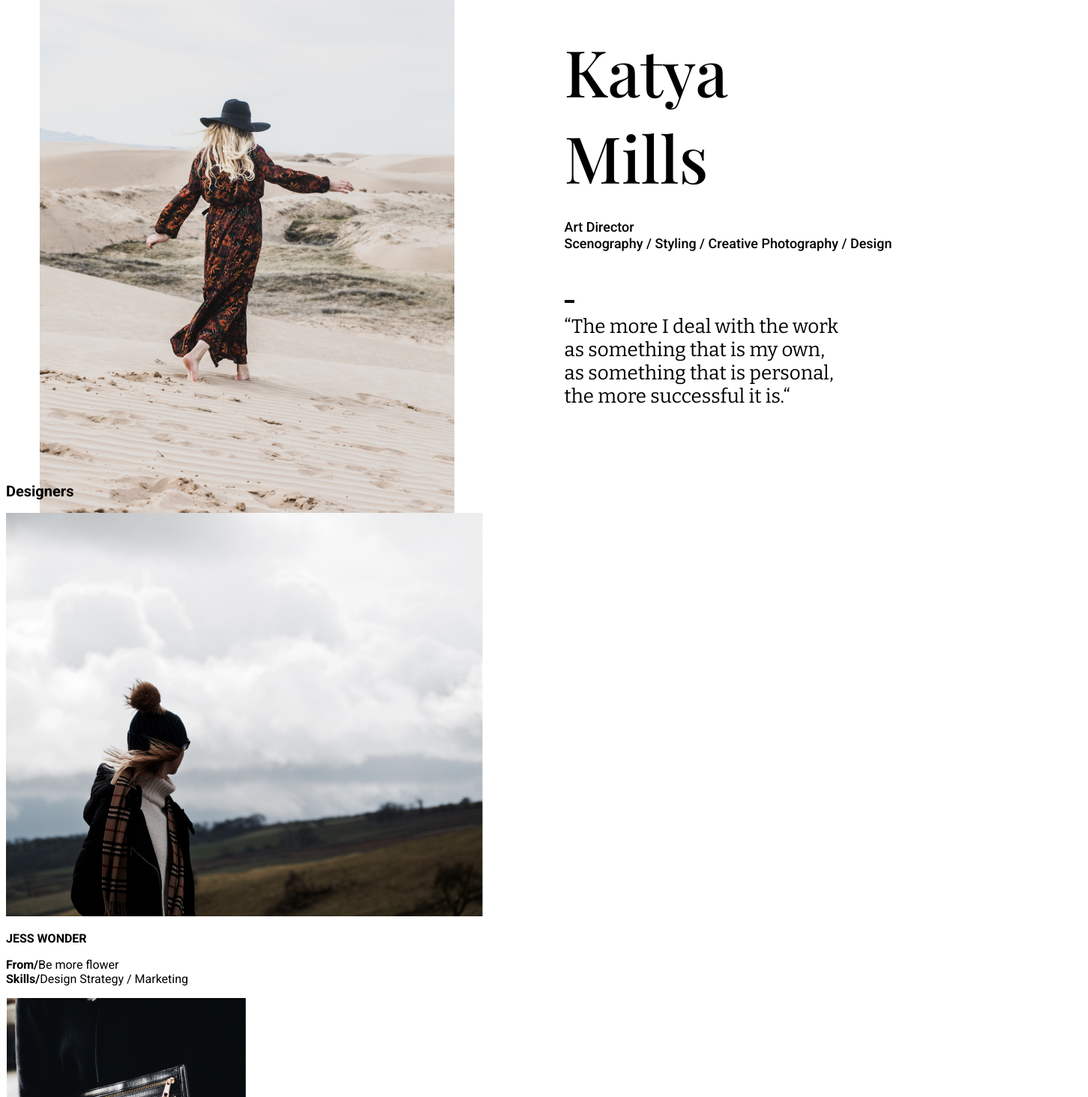
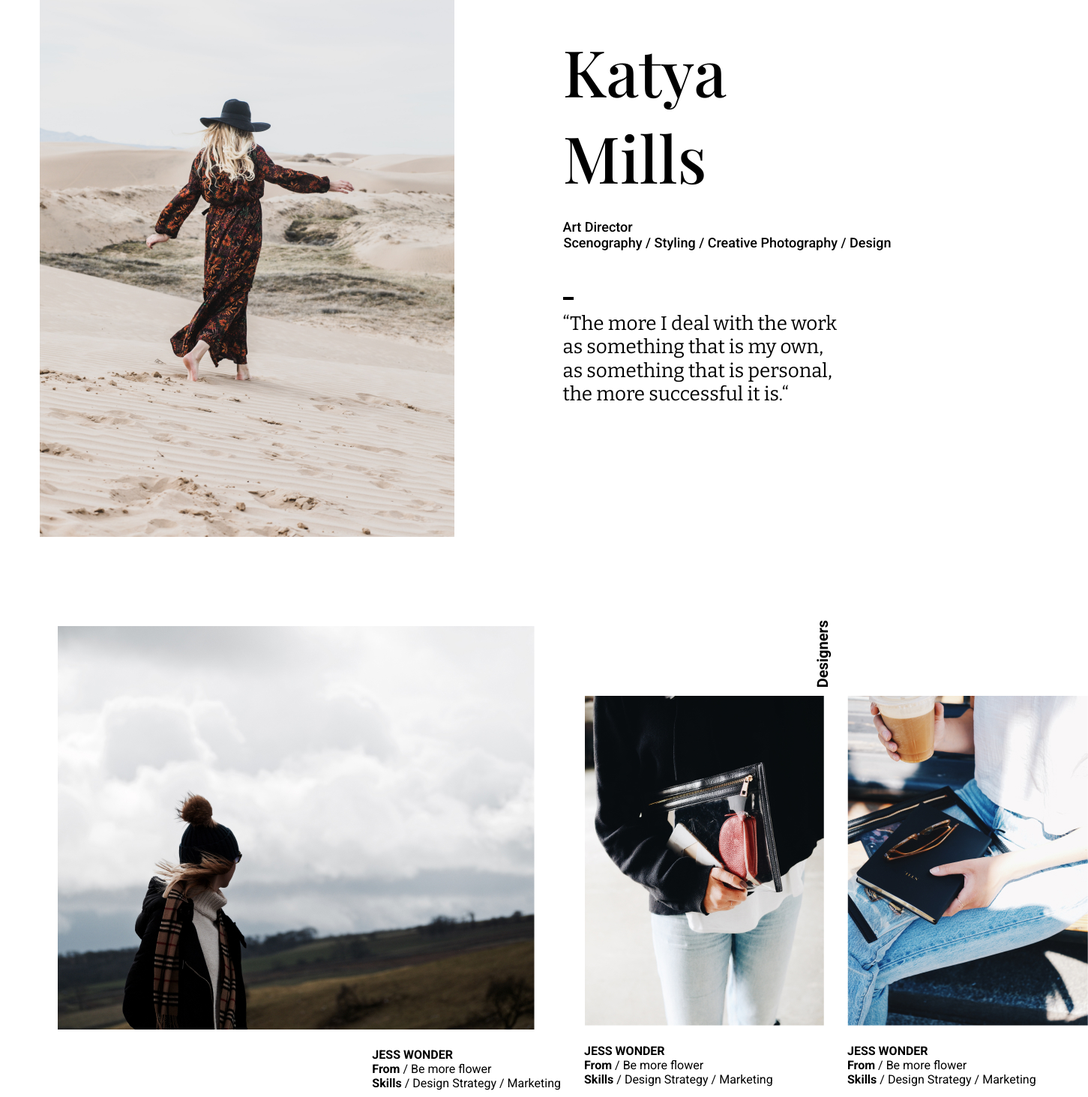
Before and after one commit to gapizova/otus-css-gapizova, a plain HTML site: page index.html in a window 1280 px wide. Shown: the part 997-2460 px from the top of the page at 75% size, 1451 px wide, since content can reach past the window. Drawn offline with Linux system fonts and the light colour scheme.

Commit message:
Секция Designers с применением Grid+Flex

```diff
--- a/index.html
+++ b/index.html
@@ -29,32 +29,79 @@
     <main>
         <section class="biography wrapper-biography">
             <h2 class="title-biography">Biography</h2>
-                <p class="subtitle-biography">Katya <br>Mills</p>
-                    <img class="image-biography" src="/images/jared-weiss-P3cB0ynqYBw-unsplash1.jpg" alt="Jared Weiss">
-                    <p class="description-biography">Art Director<br>Scenography / Styling / Creative Photography / Design</p>
-                    <img class="image-separator" src="/images/Rectangle5.svg" alt="Разделитель">
-                        <blockquote class="text-biography">
-                            “The more I deal with the work<br>as something that is my own,<br>as something that is personal,<br>the more successful it is.“
-                        </blockquote>
+            <img class="image-biography" src="/images/katay-mills.jpg" alt="Katay Mills">
+            <p class="subtitle-biography">Katya <br>Mills</p>
+            <p class="description-biography">Art Director</p>
+            <ul class="list-skills">
+                <li class="skill">Scenography</li>
+                <li class="skill">Styling</li>
+                <li class="skill">Creative Photography</li>
+                <li class="skill">Design</li>
+            </ul>
+            <blockquote class="text-biography">
+                “The more I deal with the work<br>as something that is my own,<br>as something that is personal,<br>the more successful it is.“
+            </blockquote>
         </section>
         <!-- Блок с описанием дизайнеров -->
-        <section>
-            <h2>Designers</h2>
-            <img src="/images/spurwing-agency-r6LceZ3ckpM-unsplash1.jpg" alt="Spurwing Agency">
-            <h3 class="uppercase">Jess Wonder</h3>
-            <p class="about">
-                <b>From/</b>Be more flower<br><b>Skills/</b>Design Strategy / Marketing
-            </p>
-            <img src="/images/stil-P1jQzyvqfns-unsplash1.jpg" alt="Stil">
-            <h3 class="uppercase">Kameron Clein</h3>
-            <p class="about">
-                <b>From/</b>Be more flower<br><b>Skills/</b>Design Strategy / Marketing
-            </p>
-            <img src="/images/stil-_mvSe9q8_n4-unsplash1.jpg" alt="Stil">
-            <h3 class="uppercase">LOUISSE RED</h3>
-            <p class="about">
-                <b>From/</b>Be more flower<br><b>Skills/</b>Design Strategy / Marketing
-            </p>
+        <section class="designers wrapper-designers">
+            <h2 class="title-designers">Designers</h2>
+            <div class="container-designer image-designer-stretched">
+                <img class="image-designer" src="/images/jess-wonder.jpg" alt="Jess Wonder">
+                <div class="designer-description">
+                    <h3 class="uppercase subtitle-designers">Jess Wonder</h3>
+                    <ul class="list-designer-description">
+                        <li class="item-list-designer">
+                            <b>From</b>
+                        </li>
+                        <li class="item-list-designer">Be more flower</li>
+                    </ul>
+                    <ul class="list-designer-description">
+                        <li class="item-list-designer">
+                            <b>Skills</b>
+                        </li>
+                        <li class="item-list-designer">Design Strategy</li>
+                        <li class="item-list-designer">Marketing</li>
+                    </ul>
+                </div>
+            </div>
+            <div class="container-designer">
+                <img class="image-designer" src="/images/kameron-clein.jpg" alt="Kameron Clein">
+                <div class="designer-description">
+                    <h3 class="uppercase subtitle-designers">Jess Wonder</h3>
+                    <ul class="list-designer-description">
+                        <li class="item-list-designer">
+                            <b>From</b>
+                        </li>
+                        <li class="item-list-designer">Be more flower</li>
+                    </ul>
+                    <ul class="list-designer-description">
+                        <li class="item-list-designer">
+                            <b>Skills</b>
+                        </li>
+                        <li class="item-list-designer">Design Strategy</li>
+                        <li class="item-list-designer">Marketing</li>
+                    </ul>
+                </div>
+            </div>
+            <div class="container-designer">
+                <img class="image-designer" src="/images/louisse-red.jpg" alt="LOUISSE RED">
+                <div class="designer-description">
+                    <h3 class="uppercase subtitle-designers">Jess Wonder</h3>
+                    <ul class="list-designer-description">
+                        <li class="item-list-designer">
+                            <b>From</b>
+                        </li>
+                        <li class="item-list-designer">Be more flower</li>
+                    </ul>
+                    <ul class="list-designer-description">
+                        <li class="item-list-designer">
+                            <b>Skills</b>
+                        </li>
+                        <li class="item-list-designer">Design Strategy</li>
+                        <li class="item-list-designer">Marketing</li>
+                    </ul>
+                </div>
+            </div>
         </section>
         <!-- Блок с рекомендациями -->
         <section>
@@ -65,17 +112,17 @@
             <address>www.whitepapers.com</address>
             <h3 class="capitalize">Website</h3>
             <address>www.whitepapers.com</address>
-            <img src="/images/keghan-crossland-ZZxmc66SjfM-unsplash1.jpg" alt="Keghan Crossland">
+            <img src="/images/image-testimonials1.jpg" alt="Testimonials">
             <p class="comment-katya-2">
                 I just really<br>want to do<br>good work<br>and work with<br>some great<br>people, people<br>who challenge<br>me.
             </p>
-            <img src="/images/sinitta-leunen-YaReHIzNdRw-unsplash1.jpg" alt="Sinitta Leunen">
+            <img src="/images/image-testimonials2.jpg" alt="Testimonials">
         </section>
         <!-- Блок с описанием сильных сторон-->
         <section>
             <h2>Strong points</h2>
-            <img src="/images/dawid-liberadzki-vPFbVB7DPZI-unsplash1.jpg" alt="David Liberadzki">
-            <img src="/images/avery-klein-JaXs8Tk5Iww-unsplash1.jpg" alt="Avery Klein">
+            <img src="/images/image-strong-points1.jpg" alt="Strong Points">
+            <img src="/images/image-strong-points2-full.jpg" alt="Strong Points">
             <p class="title-strengst">Strengths</p>
             <ul class="list-strengts">
                 <li>Interiors</li>
@@ -91,7 +138,7 @@
                 <li>Nature</li>
                 <li>Creativity</li>
             </ul>
-            <img src="/images/avery-klein-JaXs8Tk5Iww-unsplash2.jpg" alt="Avery Klein">
+            <img src="/images/image-strong-points2-cut.jpg" alt="Strong Points">
         </section>
     </main>
 </body>
--- a/styles/style.css
+++ b/styles/style.css
@@ -25,7 +25,7 @@ h1, .subtitle-biography, .title-strengst {
     font-style: normal;
 }
 
-h2, .description-biography, h3, .about, address, .description-hero {
+h2, .description-biography, .list-skills, h3, .list-designer-description, address, .description-hero {
     font-family: 'Roboto', Arial, Helvetica, sans-serif;
     font-style: normal;
 }
@@ -62,7 +62,7 @@ nav {
 
 .hero {
     position: relative;
-    background-image: url(../images/inside-weather-Uxqlfigh6oE-unsplash1.jpg);
+    background-image: url(../images/bg-header.jpg);
     margin: 0 auto;
     height: 100%;
 }
@@ -122,11 +122,11 @@ h1 {
 }
 
 .title-biography {
-    transform: rotate(-90deg);
+    display: inline-block;
+    transform: rotate(-90deg) translate(0, -115px);
     order: 1;
     width: 1.957%;
     margin-top: 13.6%;
-    margin-left: -9.7%;
 }
 
 .subtitle-biography {
@@ -140,18 +140,44 @@ h1 {
     order: 3;
     width: 40.426%;
     margin-top: 0.75%;
+    margin-bottom: -1.5%;
 }
 
-.image-separator {
+.list-skills {
     order: 4;
-    margin-top: 2.6%;
-    width: 1.191%;
+    list-style: none;
+    width: 40.426%;
+    margin: 0 0 5.5% 0;
+    padding: 1px;
+}
+
+.skill {
+    display: inline-block;
+}
+
+.skill::after {
+    content: ' / ';
+}
+
+.skill:last-child::after {
+    content: '';
+}
+
+.text-biography::before {
+    content: '';
+    position: absolute;
+    top: -20px;
+    left: 0;
+    display: block;
+    width: 14px;
+    height: 4px;
+    background-color: black;
 }
 
 .text-biography {
+    position: relative;
     order: 5;
     width: 38.213%;
-    margin-top: 3.5%;
 }
 /*Секция Biography используем flex конец*/
 
@@ -166,7 +192,7 @@ h2 {
     margin: 0;
 }
 
-.description-biography {
+.description-biography, .list-skills {
     font-weight: 500;
     font-size: 1.125em;
 }
@@ -181,11 +207,77 @@ h3 {
     font-weight: 700;
     font-size: 1em;
 }
+/*Секция Designers начало*/
+.wrapper-designers {
+    max-width: 1337px;
+    max-height: 619px;
+    margin-top: 16.5%;
+    margin-left: 5.46%;
+}
 
-.about {
+.designers {
+    display: grid;
+    grid-template-columns: repeat(4, minmax(320px, 1fr));
+    grid-template-rows: 15% 85%;
+    grid-auto-columns: 320px;
+    column-gap: 31px;
+}
+
+.title-designers {
+    display: inline-block;
+    transform: rotate(-90deg) translate(300px, 0);
+    grid-row: 1;
+    grid-column: 3 / 5;
+}
+
+.container-designer {
+    display: flex;
+    row-gap: 24px;
+    flex-direction: column;
+    grid-row: 2 / 3;
+    grid-column: span 1;
+}
+
+.image-designer {
+    object-fit: contain;
+    width: fit-content;
+}
+
+.image-designer-stretched {
+    grid-row: 1 / 3;
+    grid-column: span 2;
+}
+
+.image-designer-stretched > .designer-description {
+    align-self: flex-end;
+}
+
+.subtitle-designers {
+    margin: 0;
+    padding: 0;
+}
+
+.list-designer-description {
     font-weight: 400;
     font-size: 1em;
+    list-style: none;
+    margin: 0;
+    padding: 0;
  }
+
+.item-list-designer {
+    display: inline-block;
+}
+
+.item-list-designer::after {
+    content: ' / ';
+}
+
+.item-list-designer:last-child::after {
+    content: '';
+}
+
+/*Секция Designers конец*/
 
 .capitalize {
     text-transform: capitalize;
```
Also changed, not shown: images/Rectangle5.svg (deleted), images/bg-header.jpg (renamed from images/inside-weather-Uxqlfigh6oE-unsplash1.jpg), images/image-strong-points1.jpg (renamed from images/dawid-liberadzki-vPFbVB7DPZI-unsplash1.jpg), images/image-strong-points2-cut.jpg (renamed from images/avery-klein-JaXs8Tk5Iww-unsplash2.jpg), images/image-strong-points2-full.jpg (renamed from images/avery-klein-JaXs8Tk5Iww-unsplash1.jpg), images/image-testimonials1.jpg (renamed from images/keghan-crossland-ZZxmc66SjfM-unsplash1.jpg), images/image-testimonials2.jpg (renamed from images/sinitta-leunen-YaReHIzNdRw-unsplash1.jpg), images/jess-wonder.jpg (renamed from images/spurwing-agency-r6LceZ3ckpM-unsplash1.jpg), images/kameron-clein.jpg (renamed from images/stil-P1jQzyvqfns-unsplash1.jpg), images/katay-mills.jpg (renamed from images/jared-weiss-P3cB0ynqYBw-unsplash1.jpg), images/louisse-red.jpg (renamed from images/stil-_mvSe9q8_n4-unsplash1.jpg).
